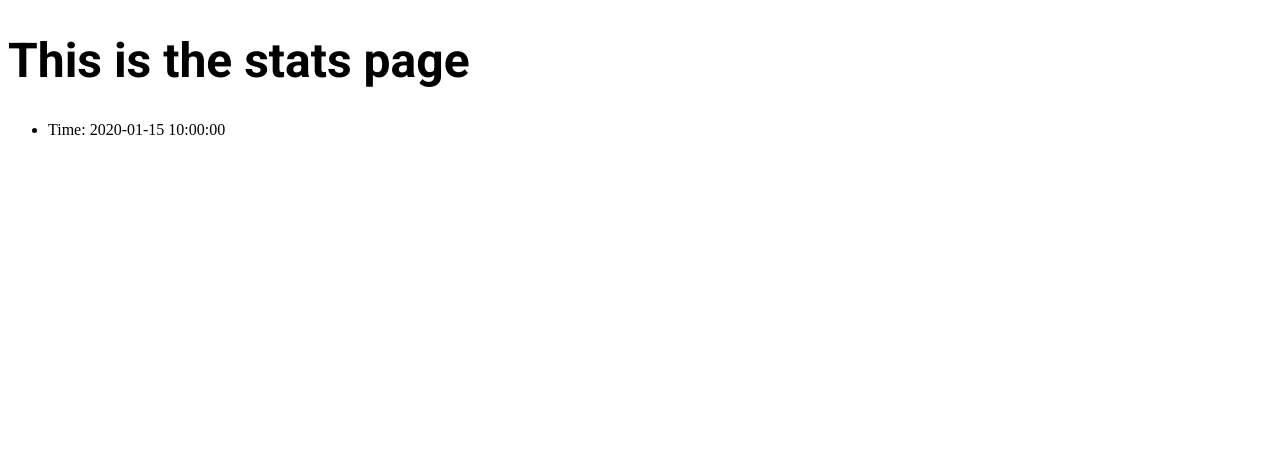
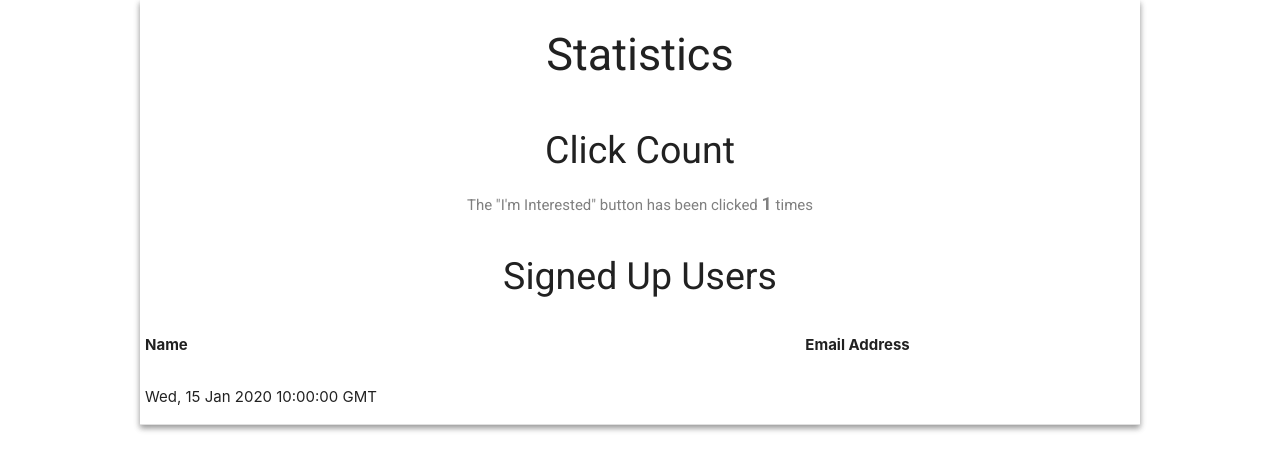
Before and after one commit to aidanstansfield/DECO3801Project, a Flask app: page /ipw/statistics in a window 1280 px wide. Shown: the top 471 px of the page. Run offline with Flask 2, Linux system fonts and the light colour scheme; tables that the repository leaves empty hold one stand-in row (values such as "Sample post").

Commit message:
Added statistics refreshing to the statistics page.

```diff
--- a/ipw/static/css/style.css
+++ b/ipw/static/css/style.css
@@ -12,8 +12,15 @@ p {
     color: #808080;
 }
 
+strong {
+    font-weight: 600;
+    font-size: 1.2em;
+}
+
 h1, h2 {
     font-family: "Roboto", sans-serif;
+    margin-block-start: 0;
+    padding-top: 0.67em;
 }
 
 h1 {
@@ -82,10 +89,8 @@ h2 {
 }
 
 /* HEADING STYLING */
-.centered-heading {
+.centered {
     text-align: center;
-    flex-basis: 100%;
-    flex-grow: 0;
 }
 
 .emphasized-heading {
--- a/ipw/templates/stats.html
+++ b/ipw/templates/stats.html
@@ -1,17 +1,55 @@
 <!DOCTYPE html>
-
 <head>
+    <meta name="viewport" content="width=device-width, initial-scale=1.0">
+    <link rel="stylesheet" href="https://cdnjs.cloudflare.com/ajax/libs/materialize/1.0.0/css/materialize.min.css">
     <link rel='stylesheet' type='text/css' href = '/ipw/static/css/style.css'>
 </head>
 <body>
-    <h1> This is the stats page</h1>
-    {% if rows %}
-        <ul>
-            {% for row in rows %}
-                <li>Time: {{ row.time }}</li>
-            {% endfor %}
-        </ul>
-    {% endif %}
+    <div class='container'>
+        <h1 class='centered'>Statistics</h1>
+        <h2 class='centered'>Click Count</h2>
+        <p class='centered' id="click-count"></p>
+        <h2 class='centered'>Signed Up Users</h2>
+        <table id="users">
+
+        </table>
+    </div>
+    <script src="https://ajax.googleapis.com/ajax/libs/jquery/3.4.1/jquery.min.js"></script>
+    <script src="https://cdnjs.cloudflare.com/ajax/libs/materialize/1.0.0/js/materialize.min.js"></script>
+    <script type="text/javascript">
+
+        function updateClickCount(count) {
+            $("#click-count").html('The "I\'m Interested" button has been clicked <strong>' + count + "</strong> times");
+        }
+
+        function updateUserTable(rows) {
+            $("#users").empty()
+            $("#users").append("<th>Name</th><th>Email Address<th>");
+            rows.forEach(element => {
+                $("#users").append("<tr><td>" + element + "</td><td></td></tr>");
+            });
+        }
+
+        $(document).ready(function() {
+            $.ajax({
+                url: '/ipw/get-stats',
+                method: 'POST'
+            }).done(function(response) {
+                updateClickCount(response.no_clicks);
+                updateUserTable(response.rows);
+            });
+        });
+
+        window.setInterval(function() {
+            $.ajax({
+                url: '/ipw/get-stats',
+                method: 'POST'
+            }).done(function(response) {
+                updateClickCount(response.no_clicks);
+                updateUserTable(response.rows);
+            })
+        }, 5000);
+      </script>
 </body>
 
 </html>
```
Also changed, not shown: ipw/ipw.py (+20 -4 lines), ipw/templates/landing.html (+4 -4 lines).
